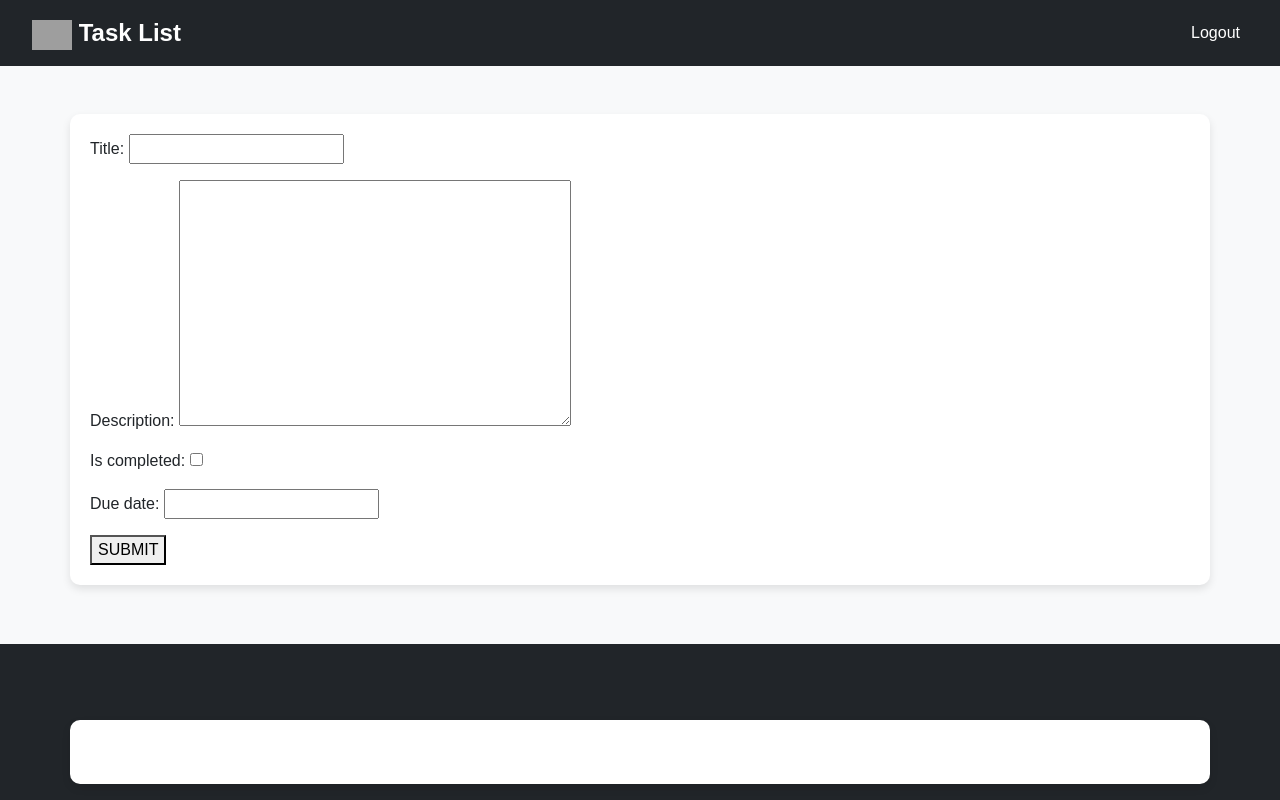
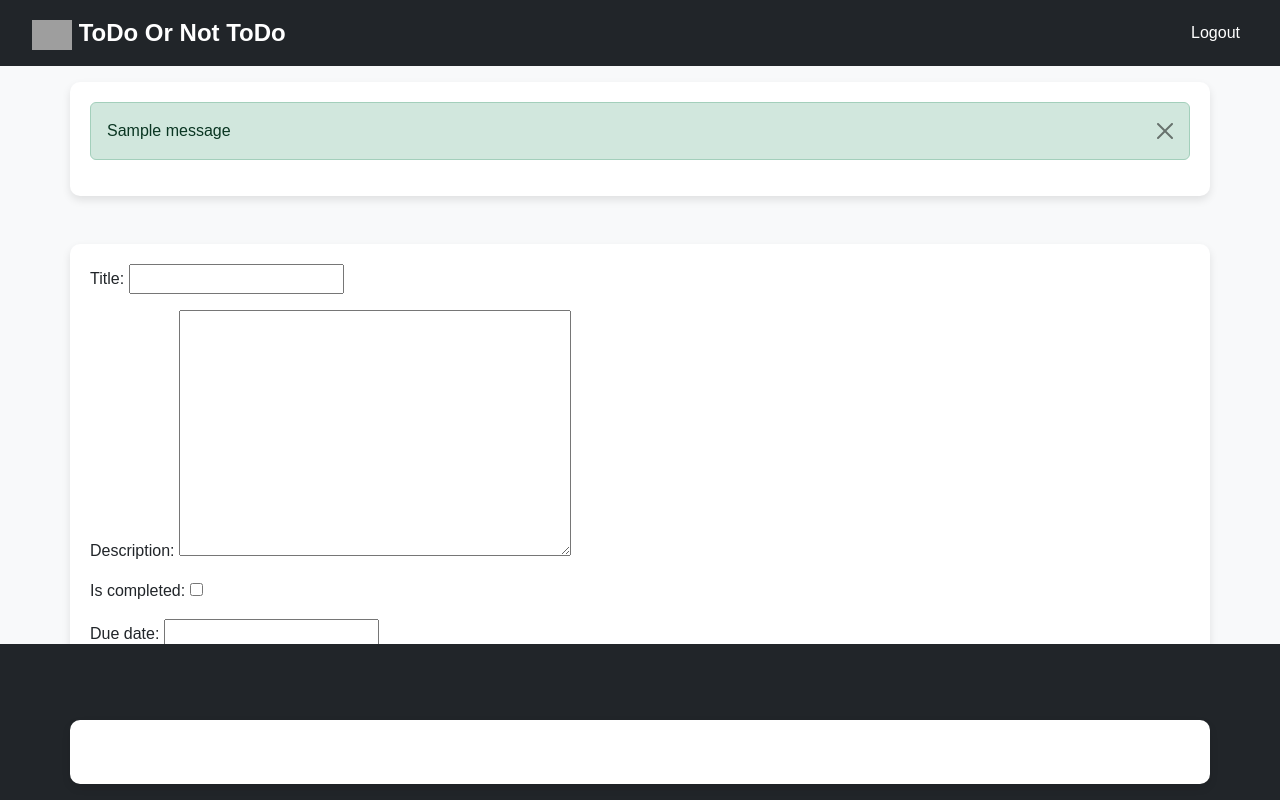
Before and after one commit to TomOverment/hackathon3, a Django app: page /tasks/add/ in a window 1280 px wide. Run offline with Django 5.2, Linux system fonts and the light colour scheme; a user stored in the database is signed in; tables that the repository leaves empty hold one stand-in row (values such as "Sample post"); one stand-in notice (Sample message) is shown; grey boxes are pictures that could not be loaded.

Commit message:
Created success message when a task has been created

```diff
--- a/templates/account/login.html
+++ b/templates/account/login.html
@@ -14,8 +14,8 @@
     <nav class="navbar navbar-expand-lg navbar-dark bg-dark">
         <div class="container-fluid">
             <a class="navbar-brand" href="{% url 'index' %}">
-                <img src="{% static 'admin/img/logo.png' %}" alt="Logo" height="30">
-                Task List
+                <img src="{% static 'templates/account/login.html' %}" alt="Logo" height="30">
+                ToDo Or Not ToDo
             </a>
             <button class="navbar-toggler" type="button" data-bs-toggle="collapse" data-bs-target="#navbarNav" aria-controls="navbarNav" aria-expanded="false" aria-label="Toggle navigation">
                 <span class="navbar-toggler-icon"></span>
--- a/templates/base.html
+++ b/templates/base.html
@@ -1,4 +1,5 @@
 {% load static %}
+<!{% load static %}
 <!DOCTYPE html>
 <html lang="en">
 <head>
@@ -13,8 +14,8 @@
     <nav class="navbar navbar-expand-lg navbar-dark bg-dark">
         <div class="container-fluid">
             <a class="navbar-brand" href="{% url 'index' %}">
-                <img src="{% static 'staticfiles/admin/img/logo.png' %}" alt="Logo" height="30">
-                Task List
+                <img src="{% static 'admin/img/logo.png' %}" alt="logo" height="30">
+                ToDo Or Not ToDo
             </a>
             <button class="navbar-toggler" type="button" data-bs-toggle="collapse" data-bs-target="#navbarNav" aria-controls="navbarNav" aria-expanded="false" aria-label="Toggle navigation">
                 <span class="navbar-toggler-icon"></span>
@@ -37,53 +38,20 @@
             </div>
         </div>
     </nav>
+
+    {% if messages %}
+        <div class="container mt-3">
+            {% for message in messages %}
+                <div class="alert alert-{{ message.tags }} alert-dismissible fade show" role="alert">
+                    {{ message }}
+                    <button type="button" class="btn-close" data-bs-dismiss="alert" aria-label="Close"></button>
+                </div>
+            {% endfor %}
+        </div>
+    {% endif %}
+
     <div class="container mt-5">
         {% block content %}
-        <div class="row">
-            <div class="col-md-4">
-                <h2>Add New Task</h2>
-                <form method="post" action="{% url 'add_task' %}">
-                    {% csrf_token %}
-                    <div class="mb-3">
-                        <label for="taskTitle" class="form-label">Task Title</label>
-                        <input type="text" class="form-control" id="taskTitle" name="title" required>
-                    </div>
-                    <div class="mb-3">
-                        <label for="taskDescription" class="form-label">Description</label>
-                        <textarea class="form-control" id="taskDescription" name="description" rows="3" required></textarea>
-                    </div>
-                    <div class="mb-3">
-                        <label for="taskDueDate" class="form-label">Due Date</label>
-                        <input type="date" class="form-control" id="taskDueDate" name="due_date">
-                    </div>
-                    <button type="submit" class="btn btn-primary">Add Task</button>
-                </form>
-            </div>
-            <div class="col-md-8">
-                <h2>Task List</h2>
-                <div class="mb-3">
-                    <label for="taskFilter" class="form-label">Filter by Status</label>
-                    <select class="form-select" id="taskFilter" onchange="filterTasks(this.value)">
-                        <option value="all">All</option>
-                        <option value="completed">Completed</option>
-                        <option value="pending">Pending</option>
-                    </select>
-                </div>
-                <div id="taskList">
-                    {% for task in tasks %}
-                        <div class="card mb-3 {% if task.is_completed %}bg-light{% else %}bg-white{% endif %}">
-                            <div class="card-body">
-                                <h5 class="card-title">{{ task.title }}</h5>
-                                <p class="card-text">{{ task.description }}</p>
-                                <p class="card-text"><small class="text-muted">Due: {{ task.due_date }}</small></p>
-                                <a href="{% url 'complete_task' task.id %}" class="btn btn-success">Complete</a>
-                                <a href="{% url 'delete_task' task.id %}" class="btn btn-danger">Delete</a>
-                            </div>
-                        </div>
-                    {% endfor %}
-                </div>
-            </div>
-        </div>
         {% endblock %}
     </div>
     <footer class="footer mt-auto py-3 bg-dark text-white">
--- a/todo/templates/todo/add_task.html
+++ b/todo/templates/todo/add_task.html
@@ -15,4 +15,11 @@
 
     </form>
 
+
+    {% if message %}
+    <div class="alert alert-success mt-3" role="alert">
+        {{ message }}
+    </div>
+{% endif %}
+
 {% endblock %}
--- a/todo/templates/todo/index.html
+++ b/todo/templates/todo/index.html
@@ -2,10 +2,10 @@
 
 {% extends 'base.html' %}
 
-{% block title %}Task List{% endblock %}
+{% block title %}ToDo Or Not ToDo{% endblock %}
 
 {% block content %}
-<h1>ToDo List</h1>
+<h1>ToDo Or Not ToDo</h1>
 <a href="{% url 'add_task' %}">Add New Task</a>
 <ul>
     {% for task in tasks %}
--- a/todo/views.py
+++ b/todo/views.py
@@ -1,6 +1,7 @@
 from django.shortcuts import render, redirect, get_object_or_404
 from .models import Task
 from .forms import TaskForm
+from django.contrib import messages
 from django.contrib.auth.decorators import login_required
 
 @login_required
@@ -16,7 +17,8 @@ def add_task(request):
             task = form.save(commit=False)
             task.user = request.user
             task.save()
-            return redirect('task_list')
+            messages.success(request, 'Task added successfully.')  # Add success message
+            return redirect('task_list')  # Redirect to task list or any other page
     else:
         form = TaskForm()
     return render(request, 'todo/add_task.html', {'form': form})
--- a/todolist_project/settings.py
+++ b/todolist_project/settings.py
@@ -43,8 +43,7 @@ INSTALLED_APPS = [
     'allauth.account',
     'allauth.socialaccount',
     'todo',
-    '.herokuapp.com'
-]
+    ]
 
 SITE_ID = 1
 LOGIN_REDIRECT_URL = '/tasks/list/'
```
Also changed, not shown: todo/templates/todo/messages.html (added, +7 -0 lines).
